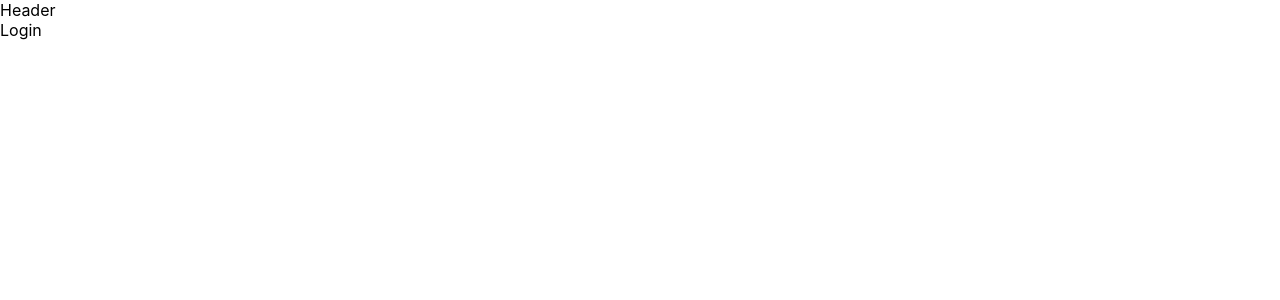
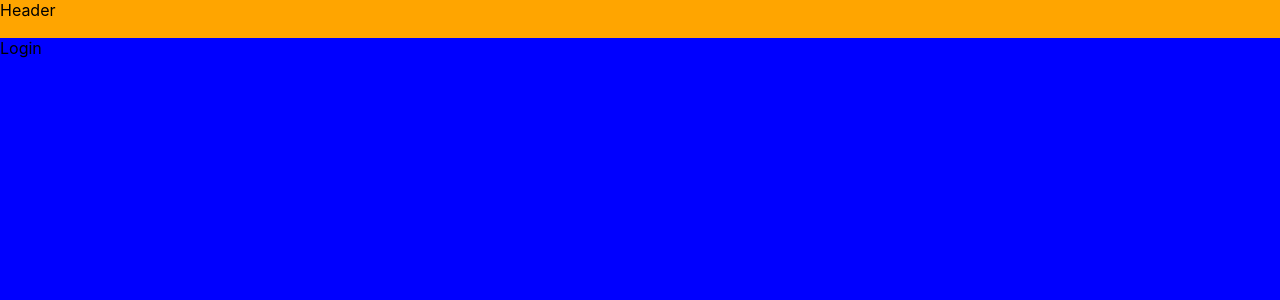
Before and after one commit to Dariuszb94/Slack, a React (Create React App) app: page / in a window 1280 px wide. Shown: the top 300 px of the page. Built offline with nearby package versions, Linux system fonts and the light colour scheme.

Commit message:
Main add

```diff
--- a/src/App.js
+++ b/src/App.js
@@ -3,6 +3,7 @@ import { BrowserRouter as Router, Route, Switch } from "react-router-dom";
 import Chat from "./components/Chat";
 import Login from "./components/Login";
 import Header from "./components/Header";
+
 import styled from "styled-components";
 function App() {
   return (
@@ -10,6 +11,7 @@ function App() {
       <Router>
         <Container>
           <Header />
+          <Main>
             <Switch>
               <Route path="/room">
                 <Chat />
@@ -18,6 +20,7 @@ function App() {
                 <Login />
               </Route>
             </Switch>
+          </Main>
         </Container>
       </Router>
     </div>
@@ -26,4 +29,13 @@ function App() {
 
 export default App;
 
-const Container = styled.div``;
+const Container = styled.div`
+  width: 100%;
+  height: 100vh;
+  background-color: orange;
+  display: grid;
+  grid-template-rows: 38px auto;
+`;
+const Main = styled.div`
+  background-color: blue;
+`;
```
Lines whose indentation alone changed are shown as unchanged.
